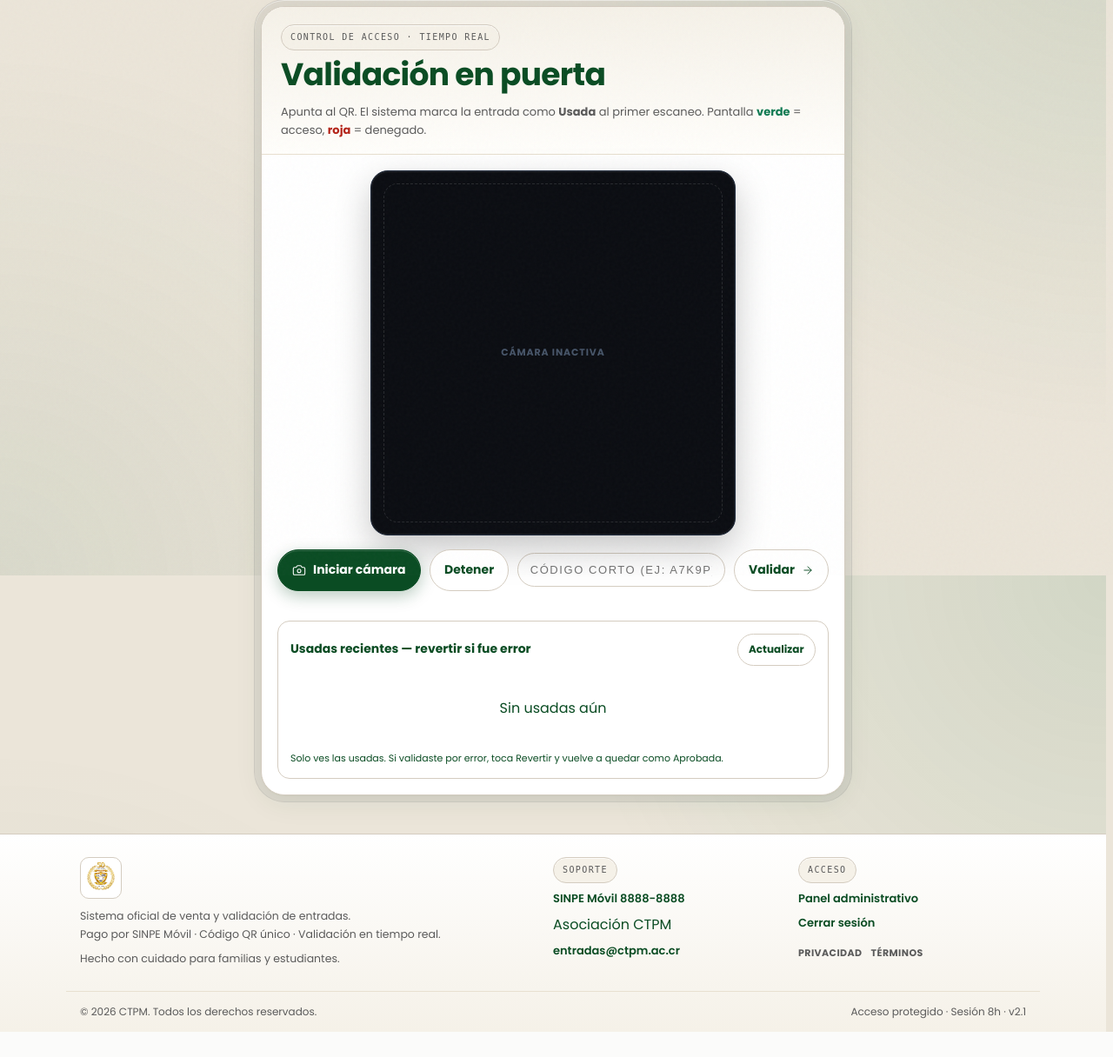
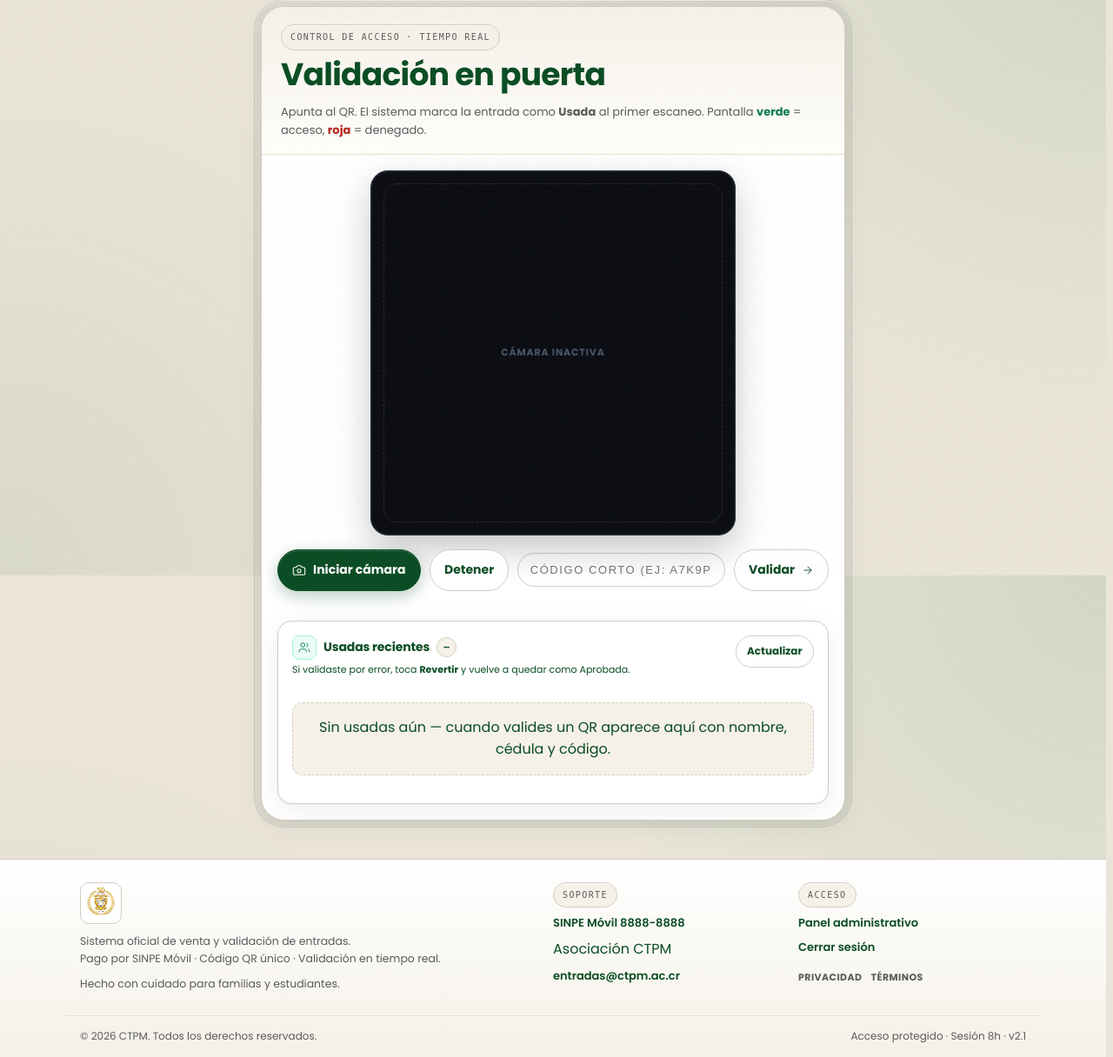
Before and after one commit to greikol4321-hub/entradas-ctpm, a Flask app: template templates/scanner.html in a window 1280 px wide. Shown: the part 138-1354 px from the top of the page at 87% size. Before the commit the page ends 1325 px from the top, so only its background shows below. Run offline with Flask 3, Linux system fonts and the light colour scheme; the template is opened without the code that fills it, so the values that code supplies are empty; the visitor is signed in with stand-in values (Sample User, id 1); some libraries are stand-ins or nearby versions; some web fonts are replaced.

Commit message:
design: historial usadas en scanner con tarjetas — codigo, nombre y cedula bien visibles

```diff
--- a/templates/scanner.html
+++ b/templates/scanner.html
@@ -26,13 +26,19 @@
         <p id="resultMsg"></p>
         <p id="resultMeta" class="small muted"></p>
       </div>
-      <div id="historialWrap" style="margin:18px; background:var(--surface); border:1px solid var(--line); border-radius:14px; padding:14px;">
-        <div style="display:flex; justify-content:space-between; align-items:center; margin-bottom:10px; gap:10px;">
-          <h3 style="margin:0; font-size:14px;">Usadas recientes — revertir si fue error</h3>
-          <button id="btnReloadHist" class="btn sm">Actualizar</button>
+      <div id="historialWrap" style="margin:18px; background:var(--surface); border:1px solid var(--line); border-radius:16px; padding:16px; box-shadow:var(--shadow-soft);">
+        <div style="display:flex; justify-content:space-between; align-items:flex-start; gap:12px; margin-bottom:14px;">
+          <div>
+            <div style="display:flex; align-items:center; gap:8px; margin-bottom:4px;">
+              <span style="width:28px; height:28px; border-radius:8px; background:var(--ok-bg); border:1px solid var(--ok-ring); display:grid; place-items:center; color:var(--ok);"><svg class="icon-svg sm" viewBox="0 0 24 24" fill="none" stroke="currentColor" stroke-width="2"><path d="M16 21v-2a4 4 0 0 0-4-4H6a4 4 0 0 0-4 4v2"/><circle cx="9" cy="7" r="4"/><path d="M22 21v-2a4 4 0 0 0-3-3.87"/><path d="M16 3.13a4 4 0 0 1 0 7.75"/></svg></span>
+              <h3 style="margin:0; font-size:14px; font-weight:800; letter-spacing:-.01em;">Usadas recientes</h3>
+              <span id="histCount" class="mono" style="font-size:11px; font-weight:700; background:var(--surface-2); border:1px solid var(--line); padding:2px 7px; border-radius:999px;">—</span>
+            </div>
+            <p class="muted small" style="margin:0; font-size:11px; line-height:1.4;">Si validaste por error, toca <strong style="color:var(--ink);">Revertir</strong> y vuelve a quedar como Aprobada.</p>
+          </div>
+          <button id="btnReloadHist" class="btn sm" style="flex-shrink:0;">Actualizar</button>
         </div>
-        <div id="historial" class="muted small" style="text-align:center; padding:12px;">Cargando...</div>
-        <p class="muted small" style="margin:8px 0 0; font-size:11px;">Solo ves las usadas. Si validaste por error, toca Revertir y vuelve a quedar como Aprobada.</p>
+        <div id="historial" style="display:flex; flex-direction:column; gap:10px; min-height:40px;"><p class="muted small" style="text-align:center; padding:12px;">Cargando...</p></div>
       </div>
     </div>
   </div>
@@ -94,18 +100,32 @@ document.getElementById('btnStop').onclick=async()=>{
 };
 document.getElementById('btnManual').onclick=()=> validar(document.getElementById('manualId').value);
 document.getElementById('manualId').addEventListener('keydown',e=>{ if(e.key==='Enter') validar(e.target.value); });
-// historial usadas + revertir (como centro de datos)
+// historial usadas + revertir — diseño frontend con sello distintivo
 async function cargarHistorial(){
-  const h=document.getElementById('historial');
+  const h=document.getElementById('historial'), cnt=document.getElementById('histCount');
   if(!h) return;
-  h.innerHTML='<p class="muted small" style="text-align:center;">Cargando...</p>';
+  h.innerHTML='<p class="muted small" style="text-align:center; padding:8px;">Cargando...</p>';
   try{
     const r=await fetch('/api/historial');
     if(r.status===401){ location.href='/login?nxt='+encodeURIComponent(location.pathname); return; }
     const rows=await r.json();
-    if(!Array.isArray(rows) || !rows.length){ h.innerHTML='<p class="muted small" style="text-align:center;">Sin usadas aún</p>'; return; }
-    h.innerHTML = rows.map(u=>`<div style="display:flex; justify-content:space-between; align-items:center; gap:10px; padding:8px 0; border-bottom:1px solid var(--line-2);"><div style="text-align:left;"><strong class="mono">${u.codigo||''}</strong> — ${u.nombre_completo||''} <span class="muted small">${u.cedula||''}</span> · ${u.ubicacion||''}${u.mesa_numero?' Mesa '+u.mesa_numero:''}<br><span class="muted small">${u.fecha_uso||''}</span></div><button class="btn sm" data-revert="${u.codigo||''}">Revertir</button></div>`).join('');
-  }catch(e){ h.textContent='Error al cargar historial'; }
+    if(cnt) cnt.textContent = Array.isArray(rows) ? rows.length + ' usadas' : '—';
+    if(!Array.isArray(rows) || !rows.length){ h.innerHTML='<p class="muted small" style="text-align:center; padding:16px; background:var(--surface-2); border:1px dashed var(--line); border-radius:12px;">Sin usadas aún — cuando valides un QR aparece aquí con nombre, cédula y código.</p>'; return; }
+    h.innerHTML = rows.map(u=>`
+      <div style="display:flex; gap:12px; align-items:center; padding:12px; background:var(--surface-2); border:1px solid var(--line); border-radius:12px; transition:border-color 160ms;">
+        <div style="width:72px; flex-shrink:0; text-align:center;">
+          <div class="mono" style="font-size:13px; font-weight:800; letter-spacing:.12em; color:var(--ink); background:#fff; border:1px solid var(--line); padding:7px 4px; border-radius:8px; line-height:1;">${u.codigo||''}</div>
+          <div class="muted small" style="font-size:10px; margin-top:4px; white-space:nowrap; overflow:hidden; text-overflow:ellipsis;">${u.fecha_uso||''}</div>
+        </div>
+        <div style="flex:1; min-width:0;">
+          <div style="font-size:13px; font-weight:700; color:var(--ink); white-space:nowrap; overflow:hidden; text-overflow:ellipsis;">${u.nombre_completo||''}</div>
+          <div class="mono" style="font-size:11px; color:var(--muted); margin-top:1px;">${u.cedula||''}</div>
+          <div class="muted small" style="font-size:11px; margin-top:2px;">${u.ubicacion||''}${u.mesa_numero?' · Mesa '+u.mesa_numero:''}</div>
+        </div>
+        <button class="btn sm" data-revert="${u.codigo||''}" title="Volver a Aprobada" style="flex-shrink:0;">↩ Revertir</button>
+      </div>
+    `).join('');
+  }catch(e){ h.innerHTML='<p class="muted small" style="text-align:center; color:var(--err);">Error al cargar historial</p>'; }
 }
 document.getElementById('btnReloadHist')?.addEventListener('click', cargarHistorial);
 document.getElementById('historial')?.addEventListener('click', async e=>{
```
